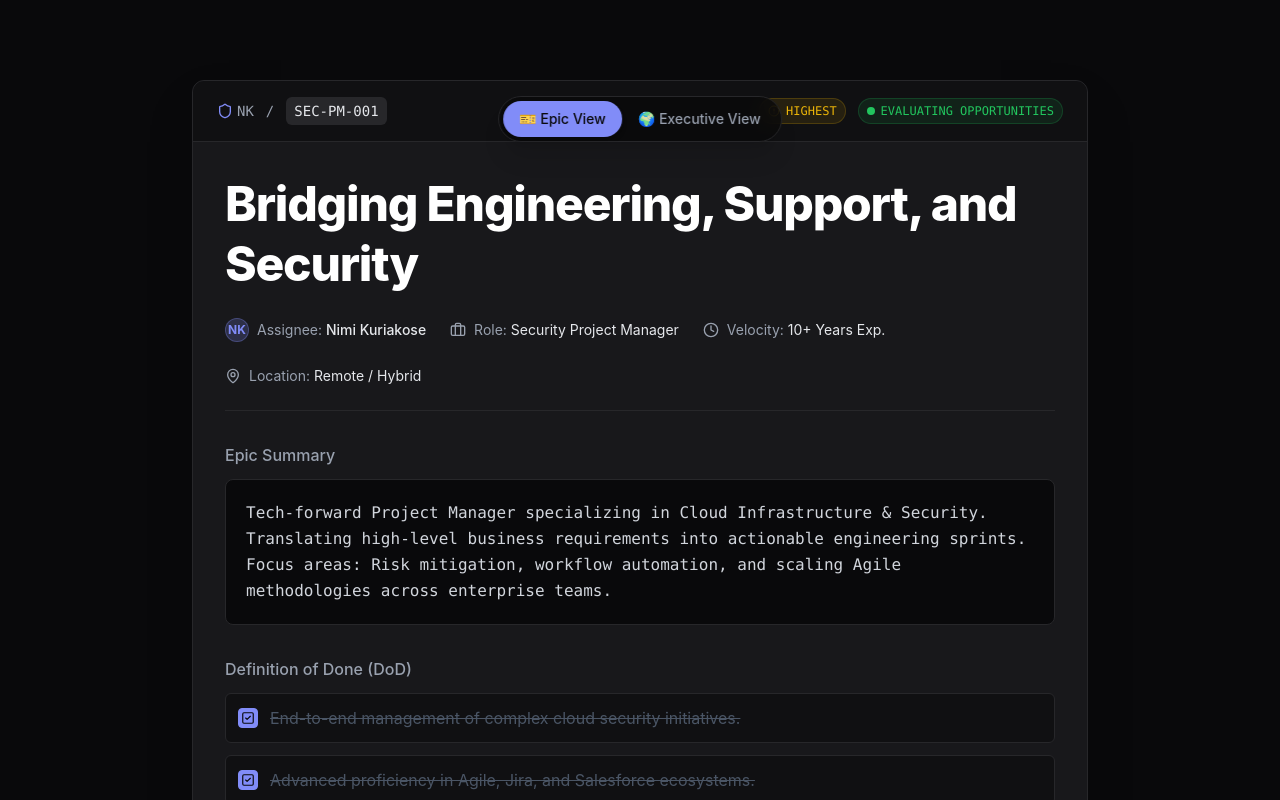
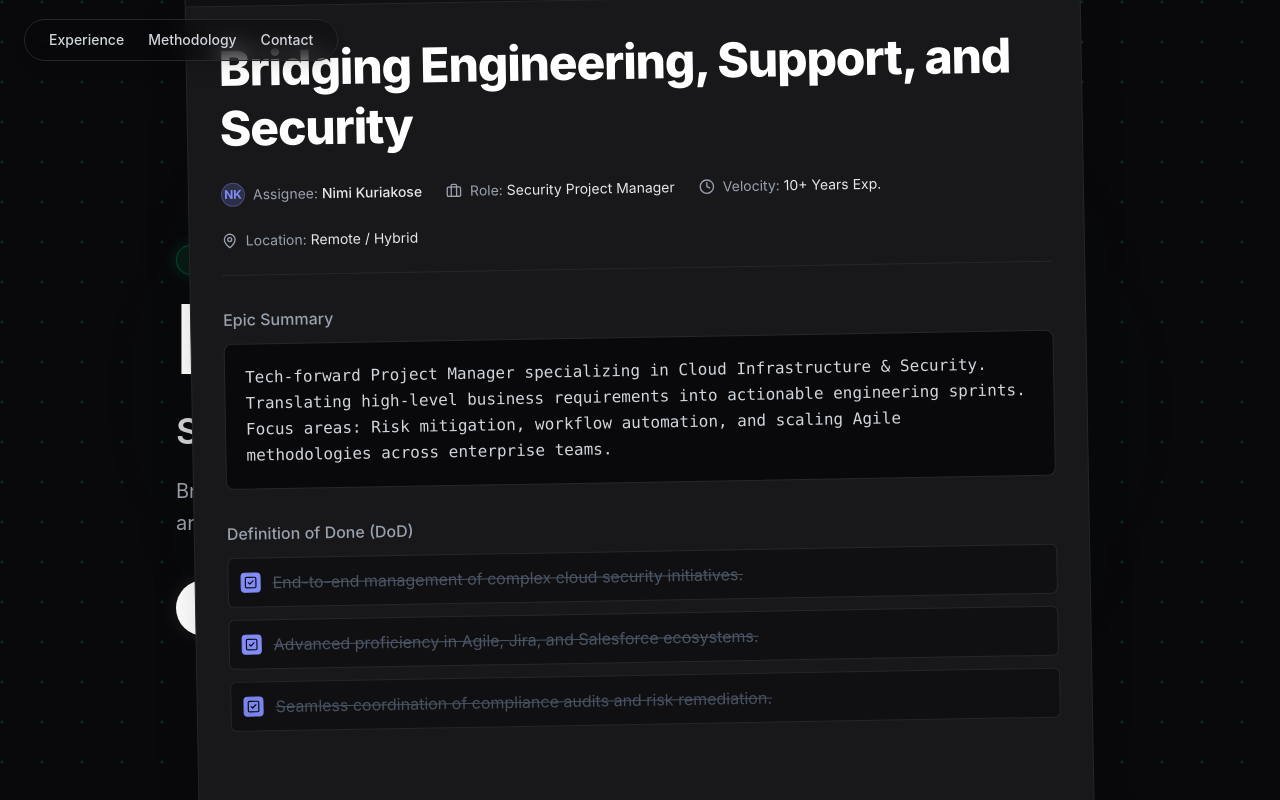
Before and after one commit to DynamicJoker/nimikuriakose.com, a React (Vite) app: page / in a window 1280 px wide. Shown: the top 800 px of the page. Built offline with nearby package versions, Linux system fonts and the light colour scheme.

Commit message:
feat: implement draggable jira card with mac minimize animation to top nav

```diff
--- a/src/App.jsx
+++ b/src/App.jsx
@@ -1,4 +1,6 @@
+import { useState } from 'react';
 import HeroContainer from './components/HeroContainer';
+import TopNavBar from './components/TopNavBar';
 import Experience from './components/Experience';
 import Projects from './components/Projects';
 import ImpactDashboard from './components/ImpactDashboard';
@@ -10,10 +12,13 @@ import Contact from './components/Contact';
 import Footer from './components/Footer';
 
 function App() {
+  const [isJiraMaximized, setIsJiraMaximized] = useState(true);
+
   return (
-    <div className="bg-console min-h-screen text-gray-300 font-sans selection:bg-primary/30">
+    <div className="bg-console min-h-screen text-gray-300 font-sans selection:bg-primary/30 relative">
+      <TopNavBar isJiraMaximized={isJiraMaximized} setIsJiraMaximized={setIsJiraMaximized} />
       {/* ── Hero / Epic ticket ─────────────────────────────── */}
-      <HeroContainer />
+      <HeroContainer isJiraMaximized={isJiraMaximized} setIsJiraMaximized={setIsJiraMaximized} />
 
       {/* ── Career timeline ────────────────────────────────── */}
       <div id="experience">
@@ -27,7 +32,9 @@ function App() {
       <ImpactDashboard />
 
       {/* ── PM methodology / SOP ───────────────────────────── */}
-      <MethodologyWiki />
+      <div id="methodology-wiki">
+        <MethodologyWiki />
+      </div>
 
       {/* ── Testimonials ───────────────────────────────────── */}
       <StakeholderComments />
@@ -36,7 +43,9 @@ function App() {
       <Skills />
 
       {/* ── Contact form ───────────────────────────────────── */}
-      <Contact />
+      <div id="contact">
+        <Contact />
+      </div>
 
       {/* ── Global overlays & chrome ───────────────────────── */}
       <CommandPalette />
--- a/src/components/EpicCardHero.jsx
+++ b/src/components/EpicCardHero.jsx
@@ -14,8 +14,7 @@ const EpicCardHero = () => {
   const [checklist, setChecklist] = useState(0);
 
   return (
-    <section className="min-h-screen flex items-center justify-center p-6 bg-console relative pt-20">
-      <div className="w-full max-w-4xl bg-panel rounded-xl border border-border shadow-2xl overflow-hidden text-sm md:text-base">
+    <div className="w-full max-w-4xl bg-panel rounded-xl border border-border shadow-2xl overflow-hidden text-sm md:text-base cursor-auto">
 
         {/* Top Header / Breadcrumb */}
         <div className="flex flex-wrap items-center justify-between px-6 py-4 border-b border-border bg-console/50">
@@ -134,8 +133,7 @@ const EpicCardHero = () => {
           </motion.div>
 
         </div>
-      </div>
-    </section>
+    </div>
   );
 };
 
--- a/src/components/HeroContainer.jsx
+++ b/src/components/HeroContainer.jsx
@@ -1,61 +1,46 @@
-import { useState } from 'react';
 import { AnimatePresence, motion } from 'motion/react';
 import EpicCardHero from './EpicCardHero';
 import ExecutiveHero from './ExecutiveHero';
 
-const HeroContainer = () => {
-  const [view, setView] = useState('epic'); // 'epic' or 'executive'
-
+const HeroContainer = ({ isJiraMaximized, setIsJiraMaximized }) => {
   return (
-    <div className="relative">
-      {/* Toggle Switch */}
-      <div className="absolute top-24 left-1/2 -translate-x-1/2 z-50">
-        <div className="bg-console/80 backdrop-blur-md p-1 rounded-full border border-border shadow-xl flex items-center text-sm font-medium">
-          <button
-            onClick={() => setView('epic')}
-            className={`px-4 py-2 rounded-full transition-all duration-300 ${
-              view === 'epic'
-                ? 'bg-primary text-console shadow-md'
-                : 'text-gray-400 hover:text-white'
-            }`}
-          >
-            🎫 Epic View
-          </button>
-          <button
-            onClick={() => setView('executive')}
-            className={`px-4 py-2 rounded-full transition-all duration-300 ${
-              view === 'executive'
-                ? 'bg-white text-zinc-950 shadow-md'
-                : 'text-gray-400 hover:text-white'
-            }`}
-          >
-            🌍 Executive View
-          </button>
-        </div>
+    <div className="relative w-full min-h-screen overflow-hidden bg-zinc-950">
+      {/* Z-0: Executive Background */}
+      <div className="absolute inset-0 z-0 pointer-events-auto">
+        <ExecutiveHero />
       </div>
 
-      {/* Hero Views */}
-      <div className="w-full relative overflow-hidden">
-        <AnimatePresence mode="wait">
-          {view === 'epic' ? (
+      {/* Z-40: Draggable Jira Card */}
+      <div className="absolute inset-0 z-40 pointer-events-none flex items-center justify-center p-6 pt-20">
+        <AnimatePresence>
+          {isJiraMaximized && (
             <motion.div
-              key="epic"
-              initial={{ opacity: 0, y: -20 }}
-              animate={{ opacity: 1, y: 0 }}
-              exit={{ opacity: 0, y: 20 }}
-              transition={{ duration: 0.4, ease: "easeInOut" }}
+              layoutId="jira-window"
+              drag
+              dragConstraints={{ left: -300, right: 300, top: -200, bottom: 200 }}
+              dragElastic={0.4}
+              onDragEnd={(e, info) => {
+                const threshold = 150;
+                if (
+                  Math.abs(info.offset.x) > threshold ||
+                  Math.abs(info.offset.y) > threshold
+                ) {
+                  setIsJiraMaximized(false);
+                }
+              }}
+              animate={{
+                rotate: [0, -1, 1, -1, 0],
+                y: [0, -5, 0]
+              }}
+              transition={{
+                repeat: Infinity,
+                duration: 4,
+                repeatDelay: 2,
+                ease: "easeInOut"
+              }}
+              className="pointer-events-auto cursor-grab active:cursor-grabbing w-full max-w-4xl"
             >
               <EpicCardHero />
-            </motion.div>
-          ) : (
-            <motion.div
-              key="executive"
-              initial={{ opacity: 0, y: -20 }}
-              animate={{ opacity: 1, y: 0 }}
-              exit={{ opacity: 0, y: 20 }}
-              transition={{ duration: 0.4, ease: "easeInOut" }}
-            >
-              <ExecutiveHero />
             </motion.div>
           )}
         </AnimatePresence>
--- /dev/null
+++ b/src/components/TopNavBar.jsx
@@ -0,0 +1,36 @@
+import { motion, AnimatePresence } from 'motion/react';
+import { Layout } from 'lucide-react';
+
+const TopNavBar = ({ isJiraMaximized, setIsJiraMaximized }) => {
+  return (
+    <nav className="fixed top-0 w-full z-50 px-6 py-4 flex items-center justify-between pointer-events-none">
+      {/* Left Links */}
+      <div className="flex items-center gap-6 pointer-events-auto backdrop-blur-md bg-console/40 px-6 py-2.5 rounded-full border border-border shadow-lg">
+        <button onClick={() => document.getElementById('experience')?.scrollIntoView({ behavior: 'smooth' })} className="text-sm font-medium text-gray-300 hover:text-white transition-colors">Experience</button>
+        <button onClick={() => document.getElementById('methodology-wiki')?.scrollIntoView({ behavior: 'smooth' })} className="text-sm font-medium text-gray-300 hover:text-white transition-colors">Methodology</button>
+        <button onClick={() => document.getElementById('contact')?.scrollIntoView({ behavior: 'smooth' })} className="text-sm font-medium text-gray-300 hover:text-white transition-colors">Contact</button>
+      </div>
+
+      {/* Right Minimized Icon Slot */}
+      <div className="pointer-events-auto h-12 flex items-center justify-end min-w-[120px]">
+        <AnimatePresence>
+          {!isJiraMaximized && (
+            <motion.button
+              layoutId="jira-window"
+              onClick={() => setIsJiraMaximized(true)}
+              className="flex items-center gap-2 px-4 py-2 bg-panel border border-border rounded-full shadow-2xl hover:bg-console transition-colors group cursor-pointer"
+              initial={{ opacity: 0 }}
+              animate={{ opacity: 1 }}
+              exit={{ opacity: 0 }}
+            >
+              <Layout className="w-4 h-4 text-primary group-hover:scale-110 transition-transform" />
+              <span className="text-sm font-bold text-white">View Epic</span>
+            </motion.button>
+          )}
+        </AnimatePresence>
+      </div>
+    </nav>
+  );
+};
+
+export default TopNavBar;
```
